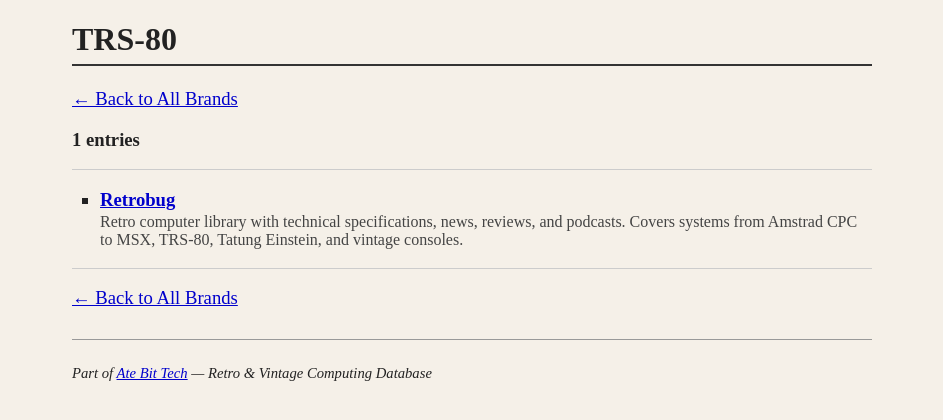
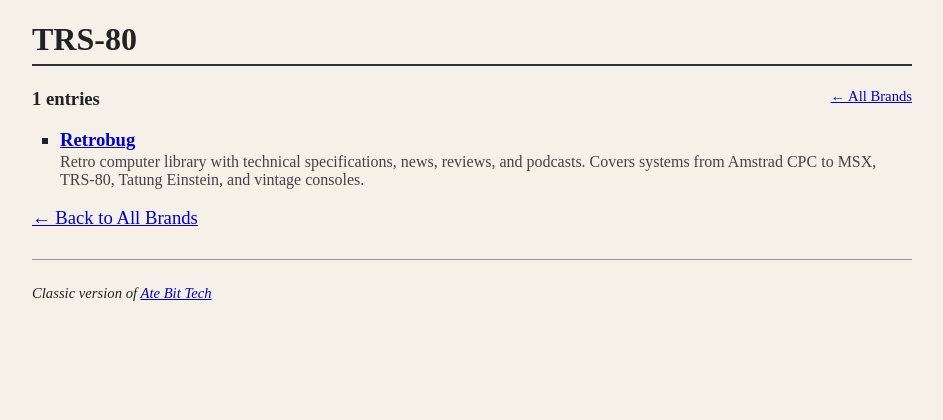
Before and after one commit to cooperman411/AteBitTech, a plain HTML site: page classic/trs-80.html in a window 1280 px wide. Shown: the whole page, without its empty margins (168-1111 px from the left). Drawn offline with Linux system fonts and the light colour scheme.

Commit message:
Update classic/trs-80.html

```diff
--- a/classic/trs-80.html
+++ b/classic/trs-80.html
@@ -5,54 +5,28 @@
 <meta name="viewport" content="width=device-width">
 <title>TRS-80 — Ate Bit Tech</title>
 <style>
-body {
-  background: #f5f0e8;
-  color: #222;
-  font-family: "Times New Roman", Times, serif;
-  font-size: 14pt;
-  margin: 20px;
-  max-width: 800px;
-  margin-left: auto;
-  margin-right: auto;
-}
-h1 {
-  font-size: 24pt;
-  border-bottom: 2px solid #333;
-  padding-bottom: 6px;
-}
-h2 { font-size: 18pt; }
-a { color: #0000cc; }
-a:visited { color: #660099; }
-a:hover { color: #cc0000; }
+body { background: #f5f0e8; color: #222; font-family: "Times New Roman", Times, serif; font-size: 14pt; margin: 20px; max-width: 880px; margin-left: auto; margin-right: auto; }
+h1 { font-size: 24pt; border-bottom: 2px solid #333; padding-bottom: 6px; }
+a { color: #0000cc; } a:visited { color: #660099; } a:hover { color: #cc0000; }
 ul { list-style: square; padding-left: 28px; }
-li { margin-bottom: 12px; }
+li { margin-bottom: 14px; }
 .entry-title { font-weight: bold; font-size: 14pt; }
 .entry-desc { font-size: 12pt; color: #444; margin-top: 2px; }
-.brand-link { font-size: 14pt; }
-.count { color: #666; font-size: 11pt; }
 .footer { margin-top: 30px; padding-top: 10px; border-top: 1px solid #999; font-size: 11pt; }
-hr { border: none; border-top: 1px solid #ccc; }
-a.brand-block {
-  display: inline-block; margin: 4px 6px; padding: 4px 10px;
-  border: 1px solid #aaa; border-radius: 4px; text-decoration: none;
-  font-size: 13pt; background: #faf6ee;
-}
+a.brand-block { display: inline-block; margin: 4px 8px; padding: 5px 12px; border: 1px solid #999; border-radius: 4px; text-decoration: none; font-size: 13pt; background: #faf6ee; line-height: 1.8; }
 a.brand-block:hover { background: #e0d8c8; }
+.top-link { float: right; font-size: 11pt; }
 </style>
 </head>
 <body>
 <h1>TRS-80</h1>
+<a class="top-link" href="index.html">&larr; All Brands</a>
+<p><strong>1 entries</strong></p>
+<ul>
+<li><span class="entry-title"><a href="https://retrobug.org/">Retrobug</a></span><div class="entry-desc">Retro computer library with technical specifications, news, reviews, and podcasts. Covers systems from Amstrad CPC to MSX, TRS-80, Tatung Einstein, and vintage consoles.</div></li>
+</ul>
 <p><a href="index.html">&larr; Back to All Brands</a></p>
-<p><strong>1 entries</strong></p>
-<hr>
-<ul>
-<li><span class="entry-title"><a href="https://retrobug.org/">Retrobug</a></span>
-<div class="entry-desc">Retro computer library with technical specifications, news, reviews, and podcasts. Covers systems from Amstrad CPC to MSX, TRS-80, Tatung Einstein, and vintage consoles.</div>
-</li>
-</ul>
-<hr>
-<p><a href="index.html">&larr; Back to All Brands</a></p>
-<div class="footer"><p><em>Part of <a href="index.html">Ate Bit Tech</a> &mdash; Retro & Vintage Computing Database</em></p></div>
+<div class="footer"><p><em>Classic version of <a href="../">Ate Bit Tech</a></em></p></div>
 
 </body>
 </html>
```
